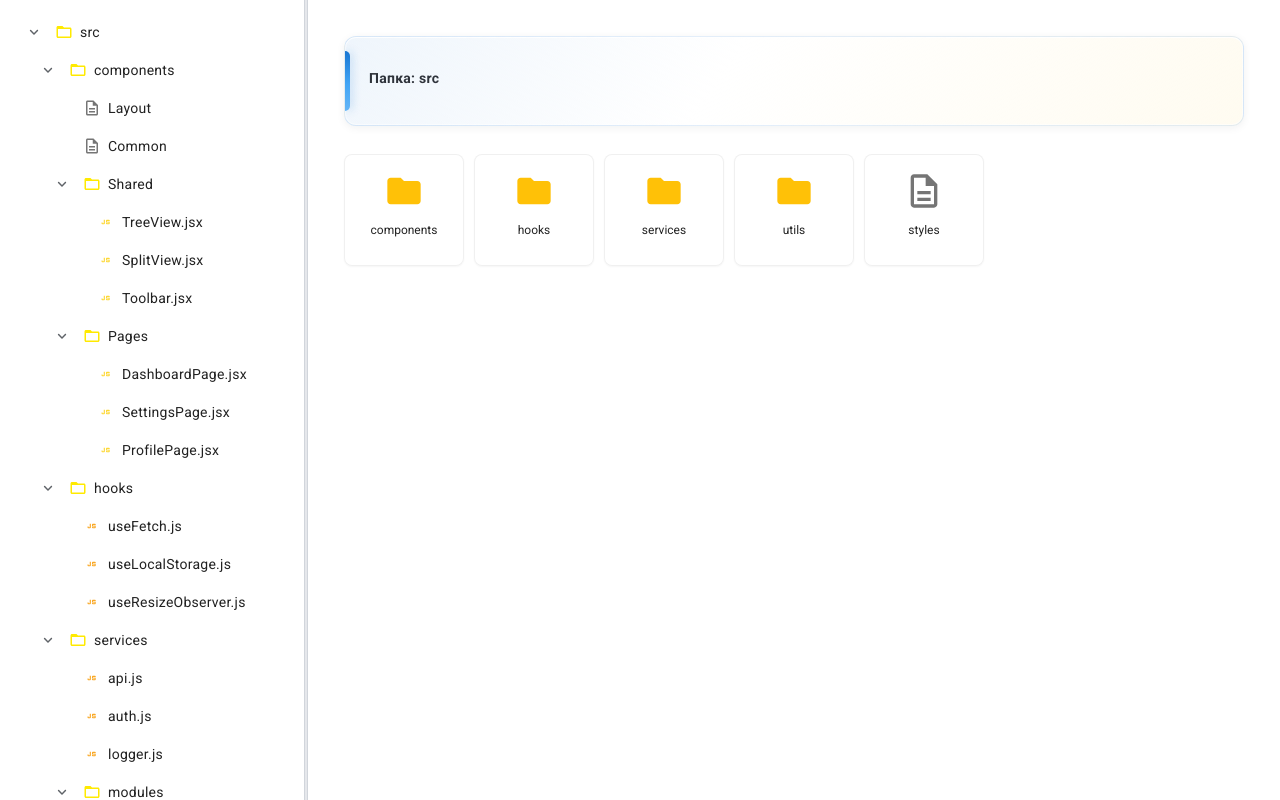
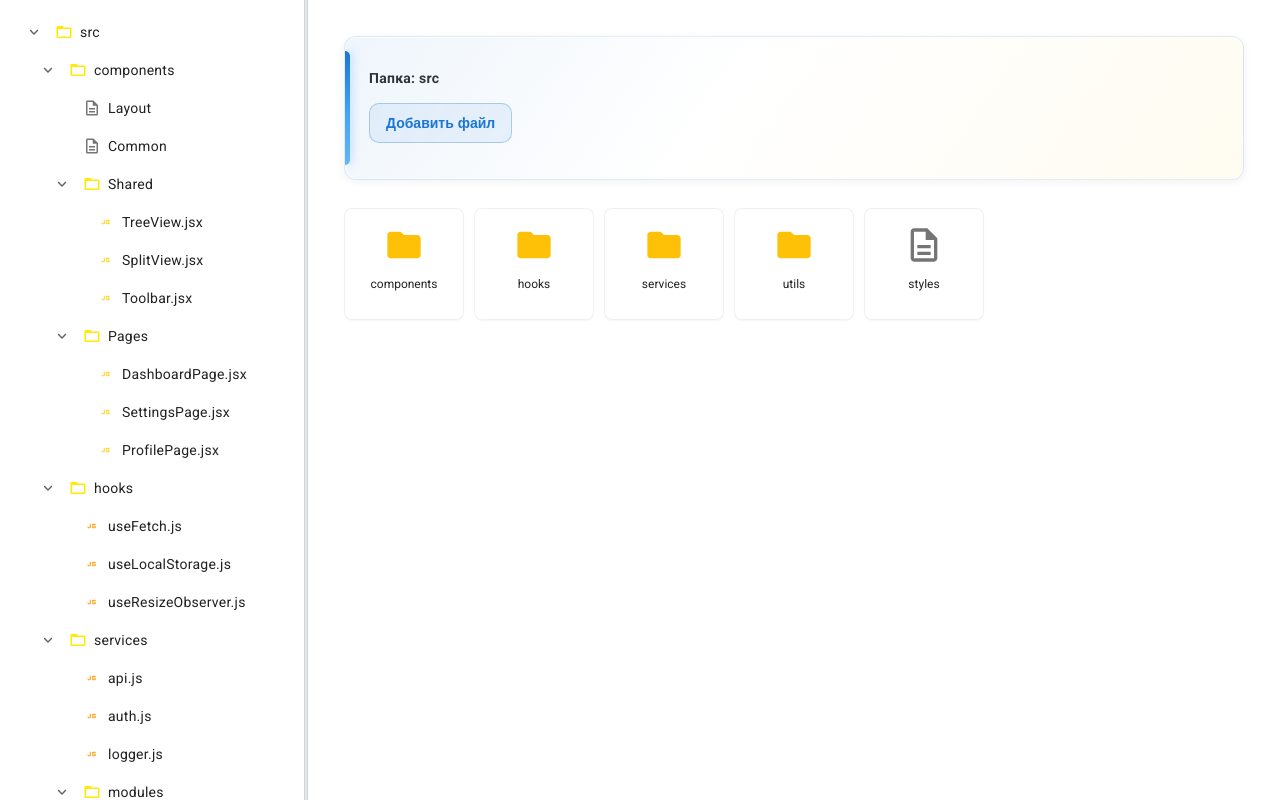
Before and after one commit to MarkovaDA/Navigator, a React (Vite) app: page / in a window 1280 px wide. Built offline with nearby package versions, Linux system fonts and the light colour scheme.

Commit message:
Добавлена функция и компонент добавления нового файла

```diff
--- a/src/components/Navigator/index.jsx
+++ b/src/components/Navigator/index.jsx
@@ -3,7 +3,6 @@ import SplitView from "../Shared/SplitView";
 import TreeView from "../Shared/TreeView";
 import FileExplorer from "../Shared/FileExplorer";
 import "./Navigator.css";
-
 
 const demoTree = [
   {
@@ -112,8 +111,79 @@ const demoTree = [
   },
 ];
 
+function findNodeById(nodes, targetId) {
+  if (!Array.isArray(nodes) || !targetId) return null;
+
+  for (const node of nodes) {
+    if (node?.id === targetId) {
+      return node;
+    }
+
+    const foundInChildren = findNodeById(node?.children, targetId);
+    if (foundInChildren) {
+      return foundInChildren;
+    }
+  }
+
+  return null;
+}
+
+function addFileToFolder(nodes, folderId, fileName) {
+  if (!Array.isArray(nodes)) return nodes;
+
+  return nodes.map((node) => {
+    if (node?.id === folderId) {
+      const nextChildren = Array.isArray(node.children) ? node.children : [];
+
+      return {
+        ...node,
+        children: [
+          ...nextChildren,
+          {
+            id: `file-${Date.now()}-${Math.random().toString(36).slice(2, 8)}`,
+            name: fileName,
+          },
+        ],
+      };
+    }
+
+    if (!Array.isArray(node?.children)) {
+      return node;
+    }
+
+    return {
+      ...node,
+      children: addFileToFolder(node.children, folderId, fileName),
+    };
+  });
+}
+
 function Navigator() {
-  const [selectedFolder, setSelectedFolder] = useState(demoTree[0]);
+  const [treeData, setTreeData] = useState(demoTree);
+  const [selectedFolderId, setSelectedFolderId] = useState(demoTree[0]?.id ?? null);
+  const selectedFolder = findNodeById(treeData, selectedFolderId);
+
+  const handleSelectFolder = (node) => {
+    setSelectedFolderId(node?.id ?? null);
+  };
+
+  const handleAddFile = (rawFileName) => {
+    const fileName = rawFileName.trim();
+    const currentChildren = Array.isArray(selectedFolder?.children)
+      ? selectedFolder.children
+      : [];
+    const alreadyExists = currentChildren.some(
+      (item) => item?.name?.toLowerCase() === fileName.toLowerCase()
+    );
+
+    if (alreadyExists) {
+      window.alert("Файл с таким названием уже существует в выбранной папке.");
+      return false;
+    }
+
+    setTreeData((prevTreeData) => addFileToFolder(prevTreeData, selectedFolder?.id, fileName));
+    return true;
+  };
 
   return (
     <div className="navigator">
@@ -121,9 +191,9 @@ function Navigator() {
         left={
           <div>
             <TreeView
-              data={demoTree}
+              data={treeData}
               selectedId={selectedFolder?.id}
-              onSelect={setSelectedFolder}
+              onSelect={handleSelectFolder}
             />
           </div>
         }
@@ -135,6 +205,7 @@ function Navigator() {
             <FileExplorer
               directory={selectedFolder}
               files={selectedFolder?.children ?? []}
+              onAddFile={handleAddFile}
             />
           </section>
         }
--- a/src/components/Shared/FileExplorer/FileExplorer.css
+++ b/src/components/Shared/FileExplorer/FileExplorer.css
@@ -1,4 +1,6 @@
 .file-explorer {
+  position: relative;
+  display: block;
   box-sizing: border-box;
   width: 100%;
   min-height: 120px;
@@ -6,9 +8,10 @@
 }
 
 .file-explorer--empty {
-  display: flex;
+  display: block;
   align-items: center;
   justify-content: center;
+  text-align: center;
   min-height: 160px;
 }
 
@@ -39,6 +42,14 @@
     0 0 0 1px rgba(255, 255, 255, 0.5) inset;
 }
 
+.file-explorer__directory {
+  display: flex;
+  flex-direction: column;
+  align-items: flex-start;
+  justify-content: flex-start;
+  gap: 14px;
+}
+
 .file-explorer__directory::before {
   content: "";
   position: absolute;
@@ -51,7 +62,74 @@
   box-shadow: 2px 0 8px rgba(25, 118, 210, 0.25);
 }
 
+.file-explorer__add-button {
+  position: relative;
+  display: inline-flex;
+  align-items: center;
+  justify-content: center;
+  min-width: 118px;
+  height: 40px;
+  padding: 0 16px;
+  border-radius: 10px;
+  border: 1px solid rgba(25, 118, 210, 0.3);
+  background: rgba(25, 118, 210, 0.08);
+  color: #1976d2;
+  font-size: 14px;
+  font-weight: 600;
+  line-height: 1;
+  cursor: pointer;
+  overflow: hidden;
+  transition:
+    background-color 140ms ease,
+    border-color 140ms ease,
+    box-shadow 140ms ease,
+    transform 140ms ease;
+  flex-shrink: 0;
+}
+
+.file-explorer__add-button::after {
+  content: "";
+  position: absolute;
+  left: 50%;
+  top: 50%;
+  width: 0;
+  height: 0;
+  background: rgba(25, 118, 210, 0.18);
+  border-radius: 50%;
+  transform: translate(-50%, -50%);
+  opacity: 0;
+  transition: width 0.4s ease, height 0.4s ease, opacity 0.4s ease;
+}
+
+.file-explorer__add-button:active::after {
+  width: 220px;
+  height: 220px;
+  opacity: 1;
+  transition: width 0s ease, height 0s ease, opacity 0.4s ease;
+}
+
+.file-explorer__add-button:hover {
+  background: rgba(25, 118, 210, 0.14);
+  border-color: rgba(25, 118, 210, 0.45);
+  box-shadow: 0 4px 10px rgba(25, 118, 210, 0.16);
+  transform: translateY(-1px);
+}
+
+.file-explorer__add-button:active {
+  transform: translateY(0);
+}
+
+.file-explorer__add-button:focus {
+  outline: none;
+  box-shadow:
+    0 0 0 3px rgba(25, 118, 210, 0.12),
+    0 4px 12px rgba(25, 118, 210, 0.2);
+}
+
 .file-explorer--empty .file-explorer__directory {
+  display: flex;
+  align-items: center;
+  justify-content: center;
   margin-bottom: 32px;
   padding: 38px 28px 42px;
   text-align: center;
@@ -70,6 +148,7 @@
 }
 
 .file-explorer__empty {
+  display: block;
   margin: 0;
   font-size: 14px;
   color: rgba(0, 0, 0, 0.45);
@@ -84,8 +163,31 @@
   list-style: none;
 }
 
+@keyframes file-explorer-tile-in {
+  from {
+    opacity: 0;
+    transform: translateY(10px) scale(0.97);
+  }
+
+  to {
+    opacity: 1;
+    transform: translateY(0) scale(1);
+  }
+}
+
 .file-explorer__tile {
   list-style: none;
+  opacity: 0;
+  animation: file-explorer-tile-in 0.42s cubic-bezier(0.22, 1, 0.36, 1) both;
+  animation-delay: var(--file-explorer-tile-delay, 0ms);
+}
+
+@media (prefers-reduced-motion: reduce) {
+  .file-explorer__tile {
+    opacity: 1;
+    animation: none;
+    transform: none;
+  }
 }
 
 .file-explorer__tile-body {
--- a/src/components/Shared/FileExplorer/index.jsx
+++ b/src/components/Shared/FileExplorer/index.jsx
@@ -6,14 +6,41 @@ function normalizeFiles(files) {
   return Array.isArray(files) ? files : [];
 }
 
-function FileExplorer({ directory = null, files = [] }) {
+function FileExplorer({ directory = null, files = [], onAddFile }) {
   const items = normalizeFiles(files);
   const title = directory?.name ? `Папка: ${directory.name}` : "Папка не выбрана";
+
+  const handleAddFile = () => {
+    if (!directory || typeof onAddFile !== "function") return;
+
+    const fileName = window.prompt("Введите название нового файла:");
+    if (fileName == null) return;
+
+    const trimmedFileName = fileName.trim();
+    if (!trimmedFileName) {
+      window.alert("Название файла не может быть пустым.");
+      return;
+    }
+
+    onAddFile(trimmedFileName);
+  };
 
   if (items.length === 0) {
     return (
       <div className="file-explorer file-explorer--empty" role="region" aria-label="Файлы">
-        <div className="file-explorer__directory">{title}</div>
+        <div className="file-explorer__directory">
+          <span>{title}</span>
+          { directory && (
+            <button
+              className="file-explorer__add-button"
+              onClick={handleAddFile}
+              title="Добавить новый файл"
+              aria-label="Добавить новый файл"
+            >
+              +
+            </button>
+          )}
+        </div>
         <p className="file-explorer__empty">
           { directory ? "В выбранной папке нет элементов." : "Нет файлов для отображения."}
         </p>
@@ -23,7 +50,19 @@ function FileExplorer({ directory = null, files = [] }) {
 
   return (
     <div className="file-explorer" role="region" aria-label="Файлы">
-      <div className="file-explorer__directory">{title}</div>
+      <div className="file-explorer__directory">
+        <span>{title}</span>
+        {directory && (
+          <button
+            className="file-explorer__add-button"
+            onClick={handleAddFile}
+            title="Добавить новый файл"
+            aria-label="Добавить новый файл"
+          >
+            Добавить файл
+          </button>
+        )}
+      </div>
       <ul className="file-explorer__tiles" role="list">
         {items.map((file, index) => {
           const key = file.id ?? `${file.name ?? "item"}-${index}`;
@@ -32,7 +71,12 @@ function FileExplorer({ directory = null, files = [] }) {
             Array.isArray(file.children) && file.children.length > 0;
 
           return (
-            <li key={key} className="file-explorer__tile" role="listitem">
+            <li
+              key={key}
+              className="file-explorer__tile"
+              role="listitem"
+              style={{ "--file-explorer-tile-delay": `${Math.min(index * 42, 420)}ms` }}
+            >
               <div className="file-explorer__tile-body">
                 <span className="file-explorer__tile-icon" aria-hidden>
                   <TreeNodeLeadingIcon
```
